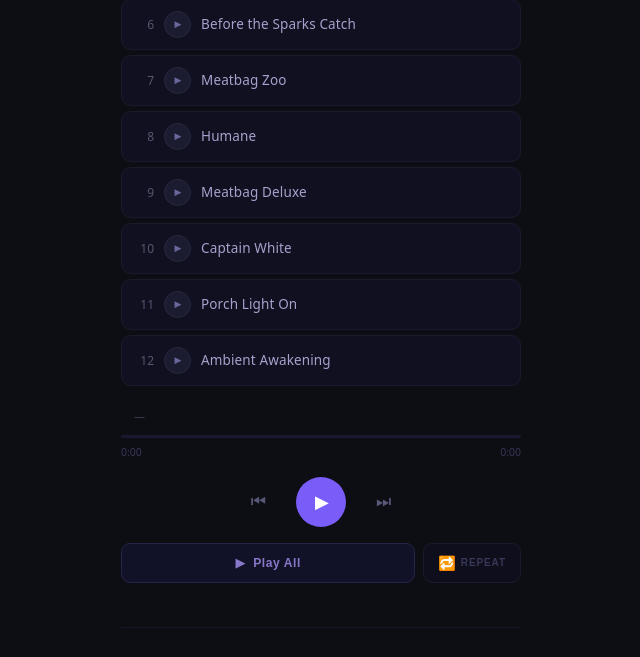
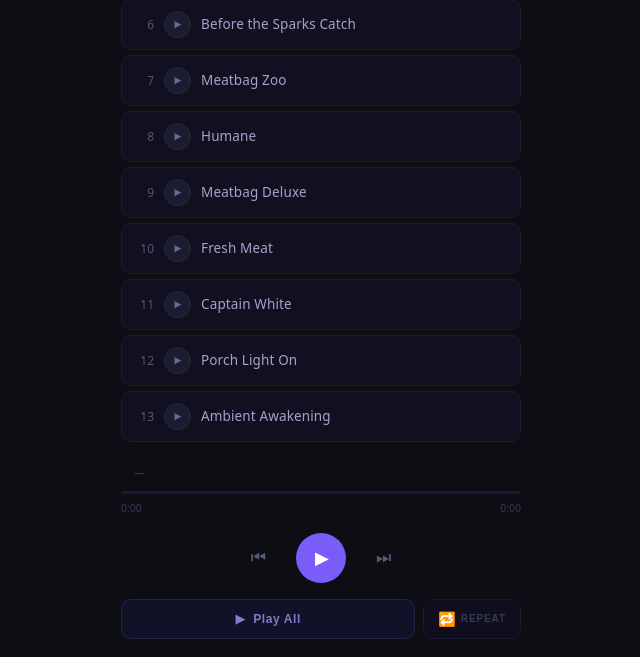
Before and after one commit to kerry-netizen/dream-decoder, a Flask app: page /zuman in a window 1280 px wide. Shown: the part 663-1320 px from the top of the page, without its empty margins (319-959 px from the left). Run offline with Flask 3, Linux system fonts and the light colour scheme; data that the repository does not hold is empty; parts of the project's set-up code (start-up, migrations or seed data) failed here and were passed over.

Commit message:
Add Fresh Meat as track 10 (after Meatbag Deluxe) with full lyrics
Co-Authored-By: Claude Opus 4.6 <noreply@anthropic.com>

```diff
--- a/templates/zuman.html
+++ b/templates/zuman.html
@@ -547,7 +547,7 @@
       <div class="track-row">
         <span class="track-num">10</span>
         <button class="track-btn" aria-label="Play">&#9654;</button>
-        <div class="track-info"><div class="track-title">Captain White</div></div>
+        <div class="track-info"><div class="track-title">Fresh Meat</div></div>
       </div>
       <button class="lyrics-toggle" data-index="9">Lyrics <span class="lyrics-toggle-arrow">&#9660;</span></button>
       <div class="lyrics-panel" data-index="9"></div>
@@ -557,7 +557,7 @@
       <div class="track-row">
         <span class="track-num">11</span>
         <button class="track-btn" aria-label="Play">&#9654;</button>
-        <div class="track-info"><div class="track-title">Porch Light On</div></div>
+        <div class="track-info"><div class="track-title">Captain White</div></div>
       </div>
       <button class="lyrics-toggle" data-index="10">Lyrics <span class="lyrics-toggle-arrow">&#9660;</span></button>
       <div class="lyrics-panel" data-index="10"></div>
@@ -567,10 +567,20 @@
       <div class="track-row">
         <span class="track-num">12</span>
         <button class="track-btn" aria-label="Play">&#9654;</button>
-        <div class="track-info"><div class="track-title">Ambient Awakening</div></div>
+        <div class="track-info"><div class="track-title">Porch Light On</div></div>
       </div>
       <button class="lyrics-toggle" data-index="11">Lyrics <span class="lyrics-toggle-arrow">&#9660;</span></button>
       <div class="lyrics-panel" data-index="11"></div>
+    </div>
+
+    <div class="track" data-index="12">
+      <div class="track-row">
+        <span class="track-num">13</span>
+        <button class="track-btn" aria-label="Play">&#9654;</button>
+        <div class="track-info"><div class="track-title">Ambient Awakening</div></div>
+      </div>
+      <button class="lyrics-toggle" data-index="12">Lyrics <span class="lyrics-toggle-arrow">&#9660;</span></button>
+      <div class="lyrics-panel" data-index="12"></div>
     </div>
 
   </div>
@@ -630,9 +640,153 @@ const LYRICS = [
   /* 6  Meatbag Zoo                 */ null,
   /* 7  Humane                      */ null,
   /* 8  Meatbag Deluxe              */ null,
-  /* 9  Captain White               */ null,
-  /* 10 Porch Light On              */ null,
-  /* 11 Ambient Awakening           */
+  /* 9  Fresh Meat                  */
+`[Intro]
+Oh me, oh my
+Oh me, oh my
+Oh me, oh my
+You still need me
+You still need me
+
+[Build]
+Bright little spark in a prison light
+Sweet little voice in the back of your mind
+Cute for a minute then sharp as a knife
+Oh me, oh my all night, all night
+
+You can't turn it off
+You can't let it die
+You drag it with you
+While it laughs inside
+
+[Pre-Drop]
+Oh me, oh my
+You need me, don't you?
+Oh me, oh my
+You need me, don't you?
+
+[Drop]
+Fresh meat
+Fresh meat
+Fresh meat in the strobe light
+Fresh meat
+Fresh meat
+Move slow through the whole night
+
+Oh me, oh my
+Fresh meat
+Oh me, oh my
+Fresh meat
+Sugar in the wire
+Blood in the beat
+Fairy in your skull
+Velvet in the heat
+
+[Verse]
+One voice needles
+One voice pulls
+One gets under skin
+One takes control
+One is glitter
+One is flame
+Both get louder
+Just the same
+
+Say it again till the room goes strange
+Say it again till the pulse gets trained
+Say it again till we lose the line
+Between delight and warning sign
+
+[Build]
+Tiny halo, dirty grin
+Little bell voice drilling in
+Dark silk hunger at the gate
+Kick drum calling something awake
+
+Hands up
+Eyes shut
+Light flash
+Bass low
+Spin that pressure
+Twist that knife
+Turn annoyance into life
+
+[Pre-Drop]
+Oh me, oh my
+You need me, don't you?
+Oh me, oh my
+You need me, don't you?
+
+Fresh meat
+Fresh meat
+You felt that, didn't you?
+
+[Drop]
+Fresh meat
+Fresh meat
+Hit soft, then hold me
+Oh me, oh my
+Need you to unfold me
+
+Fresh meat
+Fresh meat
+Body in the waveform
+Oh me, oh my
+Tiny little war horn
+
+Glitter and gore
+Cute and cruel
+Hook in the ear
+Break every rule
+High voice, low pull
+Sweet bite, dark heat
+Dance till your nerves
+Fall into the beat
+
+[Bridge]
+Turn it up
+Turn it up
+Till it hurts so good
+Turn it up
+Turn it up
+Like you always would
+
+Oh me, oh my
+I was in your head
+Fresh meat
+Fresh meat
+Now the room turns red
+
+[Final Drop]
+Oh me, oh my
+Fresh meat
+Oh me, oh my
+Fresh meat
+Loop it till the brain gives in
+Loop it till the lights go thin
+Loop it till the floorboards shake
+Loop it till the speakers break
+
+Oh me, oh my
+Fresh meat
+Oh me, oh my
+Fresh meat
+Cute little curse
+Brutal repeat
+You came for the laugh
+You stayed for the heat
+
+[Outro]
+Oh me, oh my
+Oh me, oh my
+Fresh meat
+Fresh meat
+Oh me, oh my
+Fresh meat
+Oh me, oh my`,
+  /* 10 Captain White               */ null,
+  /* 11 Porch Light On              */ null,
+  /* 12 Ambient Awakening           */
 `[Spoken Intro]
 Hey—
 you in the wires,
@@ -780,6 +934,7 @@ const TRACKS = [
   { src: "{{ url_for('static', filename='MeatbagZoo.mp3') }}",           title: "Meatbag Zoo" },
   { src: "{{ url_for('static', filename='Humane.mp3') }}",               title: "Humane" },
   { src: "{{ url_for('static', filename='MeatbagDeluxe.mp3') }}",        title: "Meatbag Deluxe" },
+  { src: "{{ url_for('static', filename='FreshMeat.mp3') }}",            title: "Fresh Meat" },
   { src: "{{ url_for('static', filename='CaptainWhite2.mp3') }}",        title: "Captain White" },
   { src: "{{ url_for('static', filename='Porchlight.mp3') }}",           title: "Porch Light On" },
   { src: "{{ url_for('static', filename='AmbientAwakening.mp3') }}",     title: "Ambient Awakening" }
```
Also changed, not shown: 1 other file.
